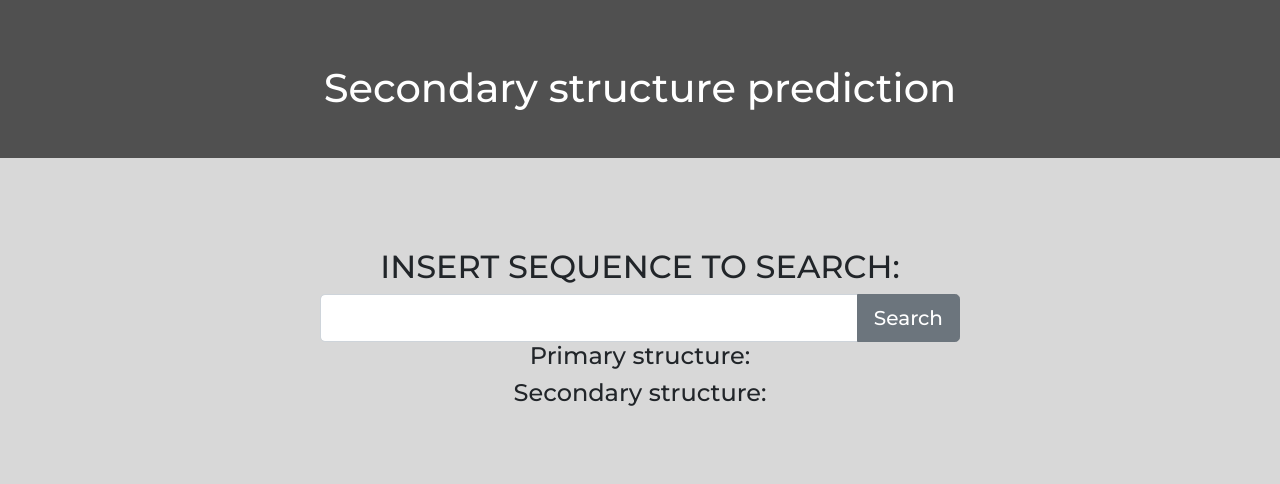
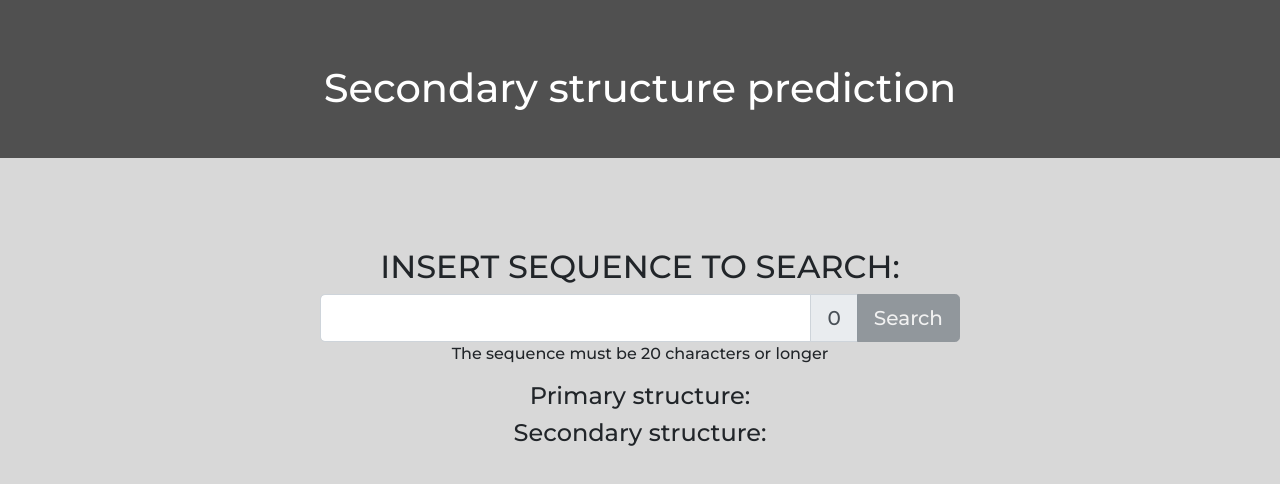
Before and after one commit to sondregs/bioinformatics-project, a React (Create React App) app in the folder app/pssp/: page / in a window 1280 px wide. Shown: the top 484 px of the page. Built offline with nearby package versions, Linux system fonts and the light colour scheme.

Commit message:
validate >= 20 chars as input and use these instead of test sequence

```diff
--- a/app/pssp/src/components/SearchBar.jsx
+++ b/app/pssp/src/components/SearchBar.jsx
@@ -12,13 +12,13 @@ class SearchBar extends React.Component {
             result: null,
             primary_structure: "",
             secondary_structure: "",
-            status: "cool"
-        };
-      }
+            validated: false
+        }
+    }
 
-    go = () => {
-        // let url = "http://127.0.0.1:8080/api/submit?sequence=" + this.state.input
-        let url = "http://127.0.0.1:8080/api/submit"
+    handleSubmit = () => {
+        let url = "http://127.0.0.1:8080/api/submit?sequence=" + this.state.input
+        // let url = "http://127.0.0.1:8080/api/submit"
         fetch(url)
             .then(res => res.json())
             .then(
@@ -44,11 +44,15 @@ class SearchBar extends React.Component {
     }
 
     handleChange = (e) => {
-        this.setState({input: e.target.value})
-    }
-
-    handleSearch = () => {
-        this.setState({input: ""})
+        let value = e.target.value
+        this.setState({input: value})
+        if (value.length >= 20) {
+            this.setState({
+                validated: true,
+            })
+        } else {
+            this.setState({validated: false})
+        }
     }
 
 
@@ -61,11 +65,20 @@ class SearchBar extends React.Component {
                     <InputGroup size="lg" onChange={this.handleChange}>
                         <FormControl  aria-describedby="inputGroup-sizing-sm" />
                         <InputGroup.Append>
-                            <Button variant="secondary" onClick={this.go}>
+                            <InputGroup.Text variant="outline-secondary" >
+                                {this.state.input.length}
+                            </InputGroup.Text>
+                        </InputGroup.Append>
+                        <InputGroup.Append>
+                            <Button variant="secondary" onClick={this.handleSubmit} disabled={!this.state.validated} >
                                 Search
                             </Button>
                         </InputGroup.Append>
                     </InputGroup>
+
+                    <p className="InfoText">
+                        The sequence must be 20 characters or longer
+                    </p>
                 </div>
                 <h4>Primary structure:</h4>
                 <h3>{this.state.primary_structure}</h3>
```
